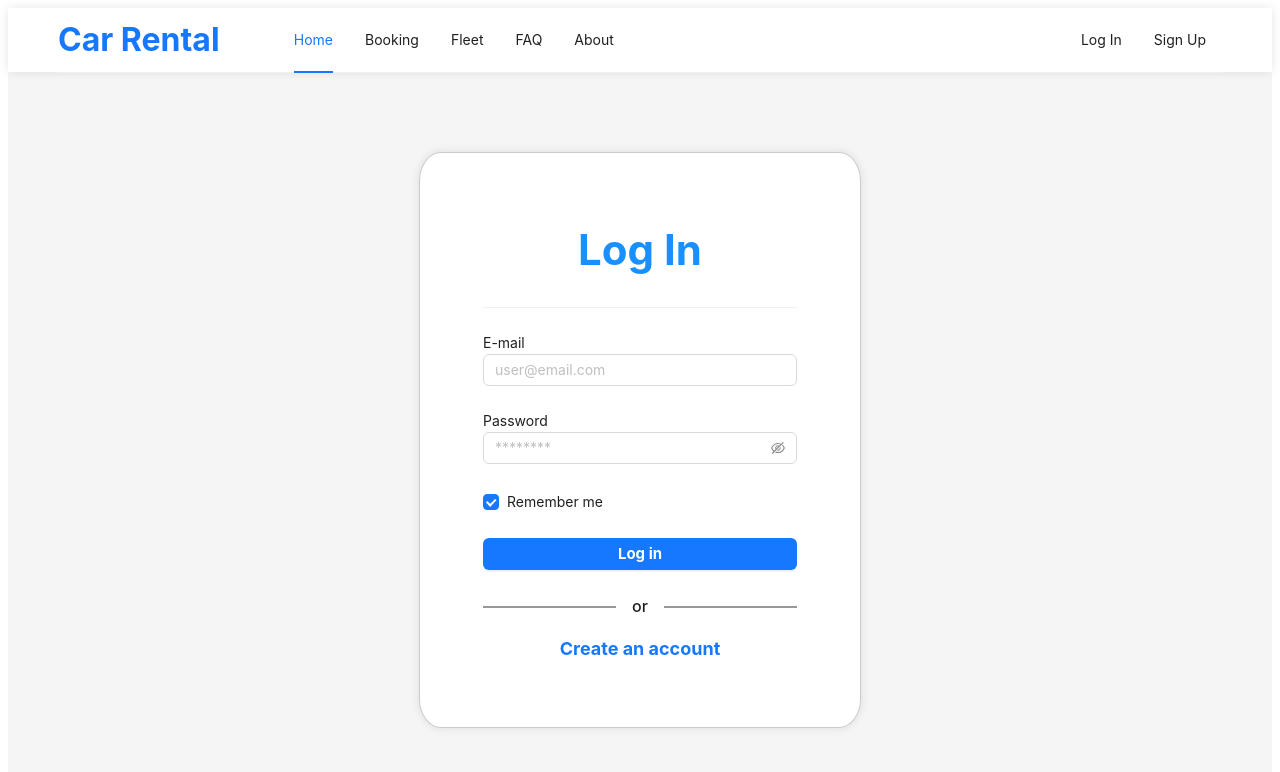
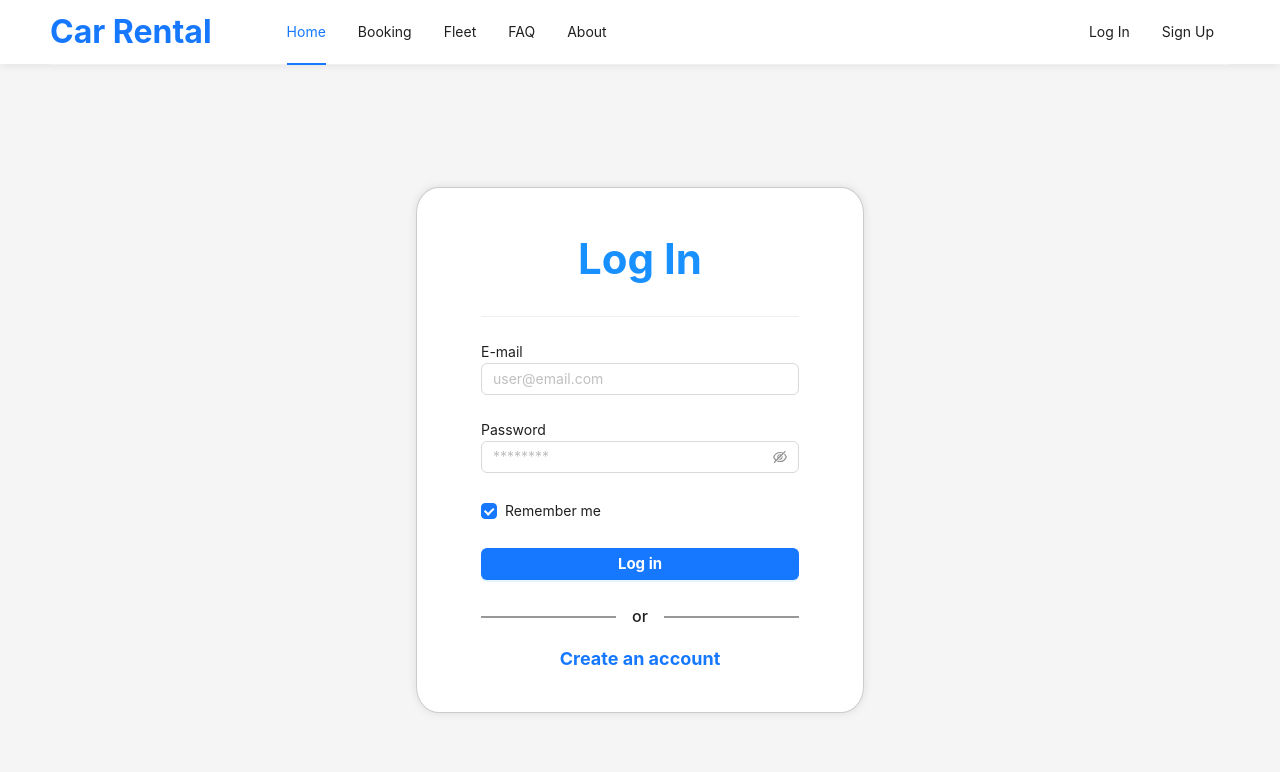
Before and after one commit to baarteek/car-rental-client, a React (Vite) app: page /login in a window 1280 px wide. Shown: the top 772 px of the page. Built offline with nearby package versions, Linux system fonts and the light colour scheme.

Commit message:
add corrections to css styles

```diff
--- a/src/App.css
+++ b/src/App.css
@@ -1,17 +1,24 @@
 .ant-layout-header {
   background-color: #ffffff;
   box-shadow: 0 0 10px rgba(0, 0, 0, 0.1);
+  margin-bottom: 2%;
+}
+
+body{
+  margin: 0;
 }
 
 .mainContainer {
   display: flex;
   justify-content: center;
   align-items: center;
-  height: 92vh;
+  height: 90vh;
 }
 
 .loginForm {
   padding: 5% ;
+  padding-top: 3%;
+  padding-bottom: 3%;
   background: #fff;
   border: 1px solid #ccc;
   box-shadow: 0 0 10px rgba(0, 0, 0, 0.1);
--- a/src/views/Registration.jsx
+++ b/src/views/Registration.jsx
@@ -51,7 +51,7 @@ const Registration = () => {
                     </Checkbox>
                 </Form.Item>
                 <Form.Item>
-                    <Button type="primary" htmlType="submit" className="login-form-button" style={{width: '100%', marginTop: '8%', fontWeight: 'bold', fontSize: '15px'}}>
+                    <Button type="primary" htmlType="submit" className="login-form-button" style={{width: '100%', marginTop: '1%', fontWeight: 'bold', fontSize: '15px'}}>
                         Sign Up
                     </Button>
                 </Form.Item>
```
